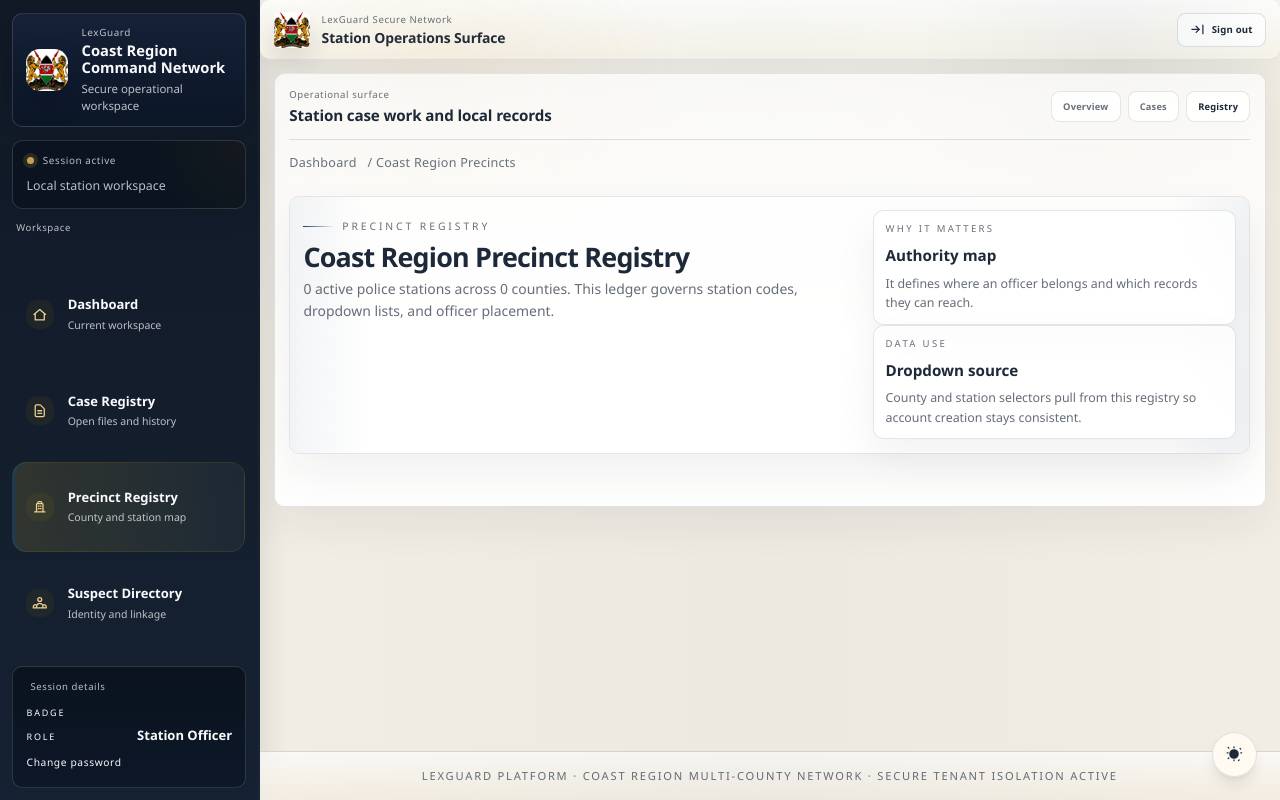
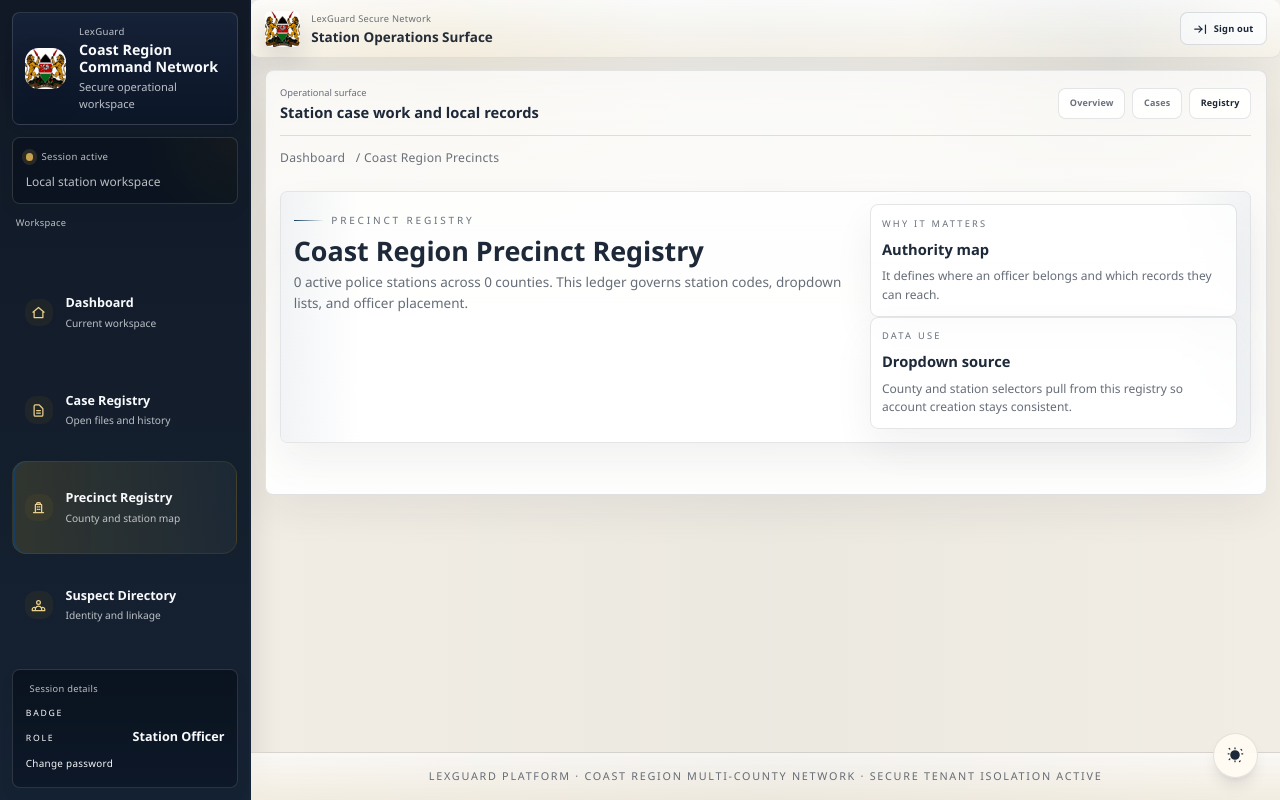
Before and after one commit to Nothingelser/Lexguard-Platform, a Django app: page /stations/ in a window 1280 px wide. Run offline with Django 5.2, Linux system fonts and the light colour scheme; the visitor is signed in with stand-in values (Sample User, id 1); data that the repository does not hold is empty.

Commit message:
Refine typography and spacing

```diff
--- a/static/css/lexguard.css
+++ b/static/css/lexguard.css
@@ -4055,16 +4055,17 @@ body.light-mode .lg-auth-copy h1 {
 
 /* Typography and surface polish for a less over-styled, more institutional feel. */
 html {
-  font-size: 15.5px;
+  font-size: 15px;
 }
 
 body {
   letter-spacing: 0;
+  line-height: 1.55;
 }
 
 h1, h2, h3, h4, h5, h6 {
   letter-spacing: -0.01em;
-  font-weight: 650;
+  font-weight: 600;
   text-transform: none;
 }
 
@@ -4096,7 +4097,7 @@ h1, h2, h3, h4, h5, h6 {
 .lg-filter-pill,
 .lg-masthead-chip span {
   text-transform: none;
-  letter-spacing: 0.06em;
+  letter-spacing: 0.03em;
 }
 
 .lg-card,
@@ -4113,8 +4114,8 @@ h1, h2, h3, h4, h5, h6 {
 .lg-sidebar-brand-link,
 .lg-sidebar-status,
 .lg-sidebar-footer {
-  border-radius: 0.65rem;
-  box-shadow: 0 10px 24px rgba(2, 6, 23, 0.04);
+  border-radius: 0.55rem;
+  box-shadow: 0 8px 20px rgba(2, 6, 23, 0.03);
 }
 
 .lg-btn,
@@ -4128,7 +4129,7 @@ h1, h2, h3, h4, h5, h6 {
 .lg-pill,
 .lg-auth-pill,
 .lg-masthead-logout {
-  border-radius: 0.55rem;
+  border-radius: 0.5rem;
   text-transform: none;
   letter-spacing: 0.02em;
   font-weight: 600;
@@ -4140,11 +4141,60 @@ h1, h2, h3, h4, h5, h6 {
 .lg-ledger-banner,
 .lg-page-hero,
 .lg-record-strip {
-  box-shadow: 0 8px 18px rgba(2, 6, 23, 0.03);
+  box-shadow: 0 6px 14px rgba(2, 6, 23, 0.025);
 }
 
 .lg-auth-copy h1 {
   letter-spacing: -0.025em;
+}
+
+.lg-sidebar-title,
+.lg-sidebar-status-copy,
+.lg-nav-link__text strong,
+.lg-nav-link__text small,
+.lg-masthead-title,
+.lg-masthead-chip strong,
+.lg-record-strip__title,
+.lg-page-hero-title,
+.lg-page-hero-copy,
+.lg-ledger-banner__title,
+.lg-panel-title,
+.lg-panel-heading,
+.lg-card-header,
+.lg-card-title,
+.lg-section-banner__title,
+.lg-command-bar__title,
+.lg-command-bar__label,
+.lg-stat-card__label,
+.lg-stat-card__title,
+.lg-stat-card__value {
+  letter-spacing: 0;
+  text-transform: none;
+}
+
+.lg-auth-status,
+.lg-auth-pill,
+.lg-auth-card-state,
+.lg-auth-card-foot,
+.lg-auth-note span,
+.lg-auth-kicker,
+.lg-auth-card-kicker,
+.lg-auth-label,
+.lg-auth-brand-text em {
+  letter-spacing: 0.08em;
+  text-transform: none;
+}
+
+.lg-card-header,
+.lg-ledger-banner,
+.lg-page-hero,
+.lg-record-strip,
+.lg-sidebar-brand-link,
+.lg-sidebar-status,
+.lg-sidebar-footer,
+.lg-auth-card-head,
+.lg-auth-card-foot {
+  border-radius: 0.5rem;
 }
 
 @media (max-width: 1100px) {
--- a/templates/base.html
+++ b/templates/base.html
@@ -7,7 +7,7 @@
   <title>{% block title %}LexGuard{% endblock %}</title>
   <link rel="stylesheet" href="{% static 'css/tailwind.css' %}?v=20260714a">
   <script src="https://unpkg.com/htmx.org@2.0.4"></script>
-  <link rel="stylesheet" href="{% static 'css/lexguard.css' %}?v=20260725b">
+  <link rel="stylesheet" href="{% static 'css/lexguard.css' %}?v=20260727a">
   {% block extra_head %}{% endblock %}
 </head>
 <body class="min-h-screen">
```
